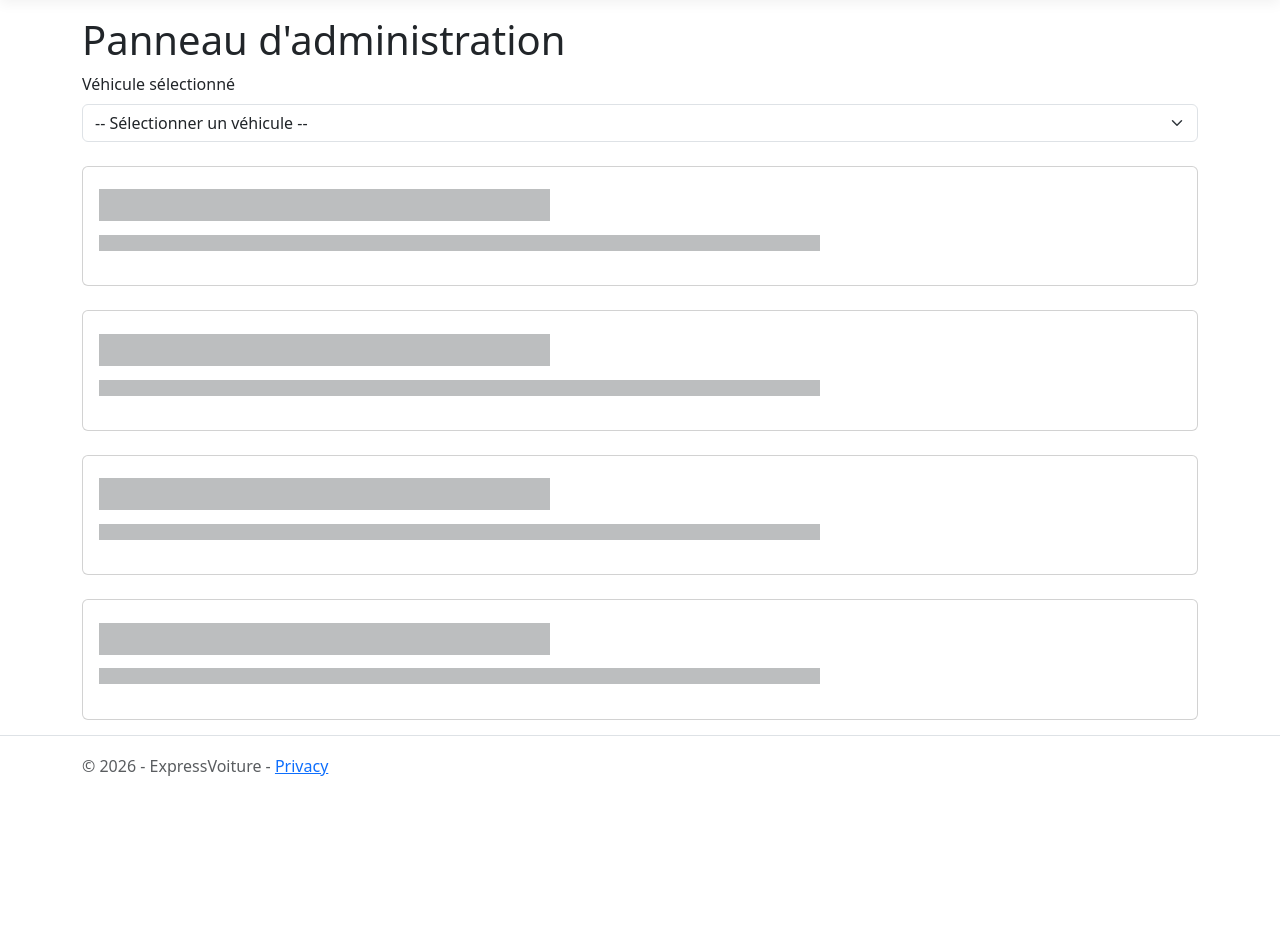
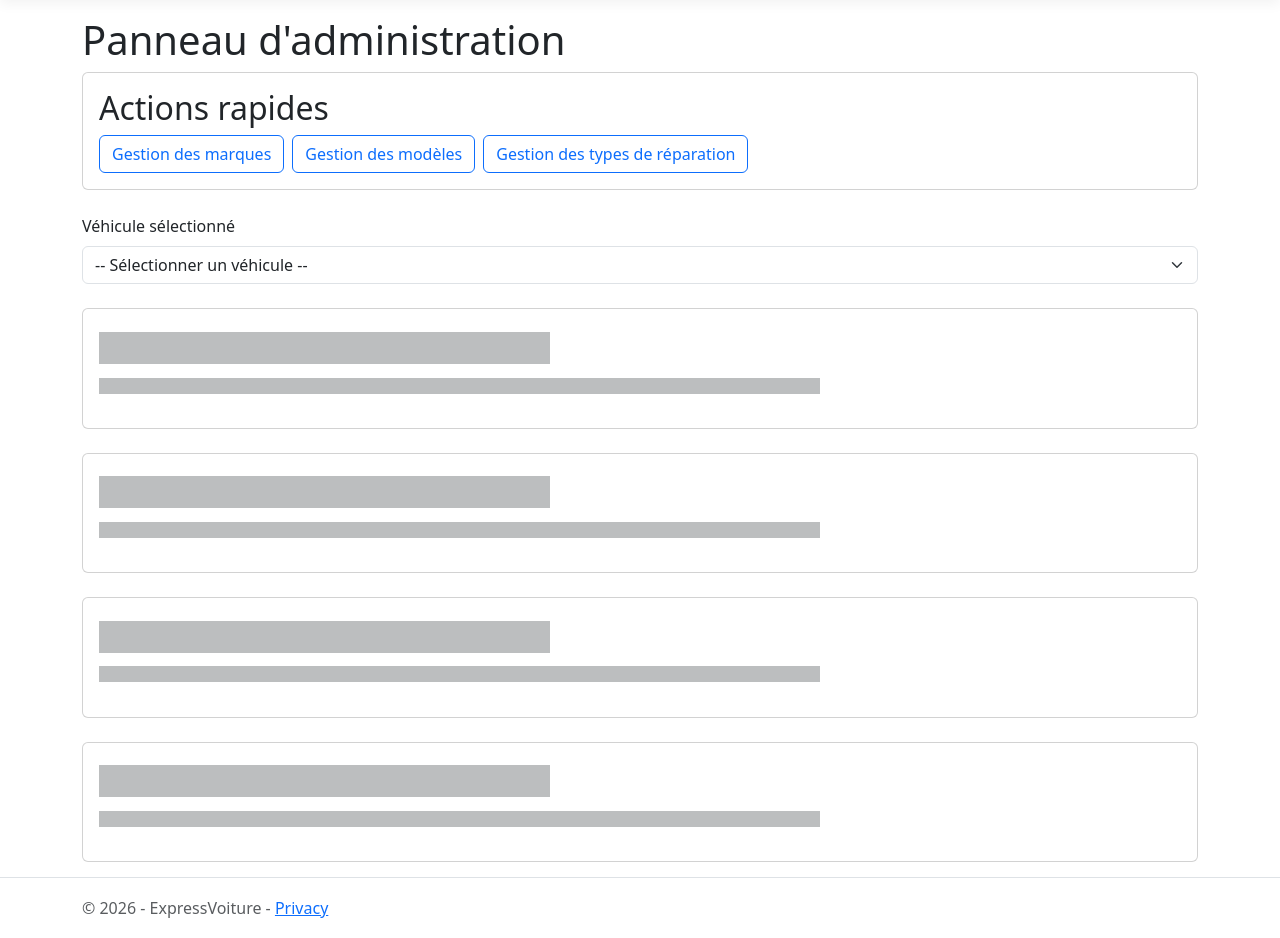
Before and after one commit to jdelobel5987/OC_Backend-.NET_P5_ExpressVoiture, an ASP.NET Core app: page /Admin in a window 1280 px wide. Shown: the part 57-995 px from the top of the page. Before the commit the page ends 833 px from the top, so only its background shows below. Run offline with ASP.NET Core 8, Linux system fonts and the light colour scheme; the visitor is signed in with stand-in values (Sample User, id 1); style sheets or scripts are compiled from the project's sources; some libraries are stand-ins or nearby versions.

Commit message:
feat(admin): add admin navigation links

```diff
--- a/Areas/Admin/Views/Dashboard/Index.cshtml
+++ b/Areas/Admin/Views/Dashboard/Index.cshtml
@@ -1,6 +1,37 @@
 @model AdminDashboardViewModel
 
 <h1>Panneau d'administration</h1>
+
+<section class="card mb-4">
+    <div class="card-body">
+        <h2 class="card-title">Actions rapides</h2>
+
+        <div class="d-flex gap-2 flex-wrap">
+            <a asp-area="Admin"
+               asp-controller="Brands"
+               asp-action="Index"
+               class="btn btn-outline-primary">
+                Gestion des marques
+            </a>
+
+            <a asp-area="Admin"
+               asp-controller="Models"
+               asp-action="Index"
+               class="btn btn-outline-primary">
+                Gestion des modèles
+            </a>
+
+            <a asp-area="Admin"
+               asp-controller="RepairTypes"
+               asp-action="Index"
+               class="btn btn-outline-primary">
+                Gestion des types de réparation
+            </a>
+
+        </div>
+    </div>
+</section>
+
 
 <form id="vehicle-selection-form" method="get" asp-area="Admin" asp-controller="Dashboard" asp-action="Index">
 
--- a/Views/Shared/_Layout.cshtml
+++ b/Views/Shared/_Layout.cshtml
@@ -30,6 +30,9 @@
                         @if (SignInManager.IsSignedIn(User))
                             {
                                 <li class="nav-item">
+                                    <a class="nav-link text-dark" asp-area="Admin" asp-controller="Dashboard" asp-action="Index">Administration</a>
+                                </li>
+                                <li class="nav-item">
                                     <a class="nav-link text-dark" asp-area="" asp-controller="Home" asp-action="AddVehicle">Ajouter un véhicule</a>
                                 </li>
                             }
```
